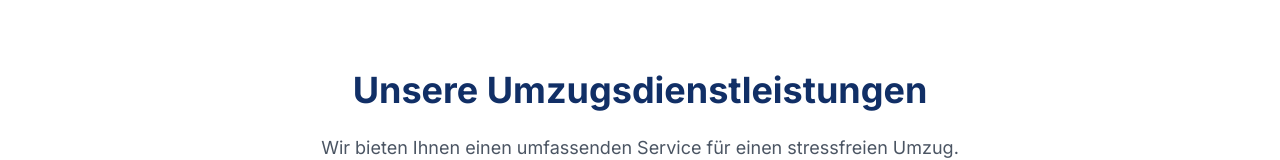
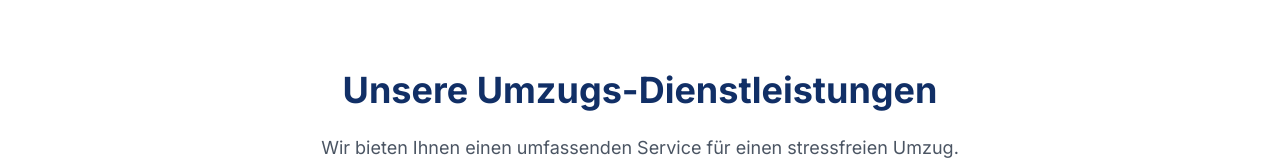
Before and after one commit to darkyy92/moebelhoch-website, a React (Vite) app: page /umzuege in a window 1280 px wide. Shown: the part 748-908 px from the top of the page. Built offline with nearby package versions, Linux system fonts and the light colour scheme.

Commit message:
Visual edit in Lovable
Edited UI in Lovable

```diff
--- a/src/pages/Umzuege.tsx
+++ b/src/pages/Umzuege.tsx
@@ -117,7 +117,7 @@ const Umzuege = () => {
         <section className="py-16 md:py-24">
           <div className="container mx-auto px-4">
             <div className="max-w-4xl mx-auto">
-              <h2 className="section-title text-center mb-8">Unsere Umzugsdienstleistungen</h2>
+              <h2 className="section-title text-center mb-8">Unsere Umzugs-Dienstleistungen</h2>
               <p className="text-center text-gray-600 mb-12 text-lg">
                 Wir bieten Ihnen einen umfassenden Service für einen stressfreien Umzug.
               </p>
```
